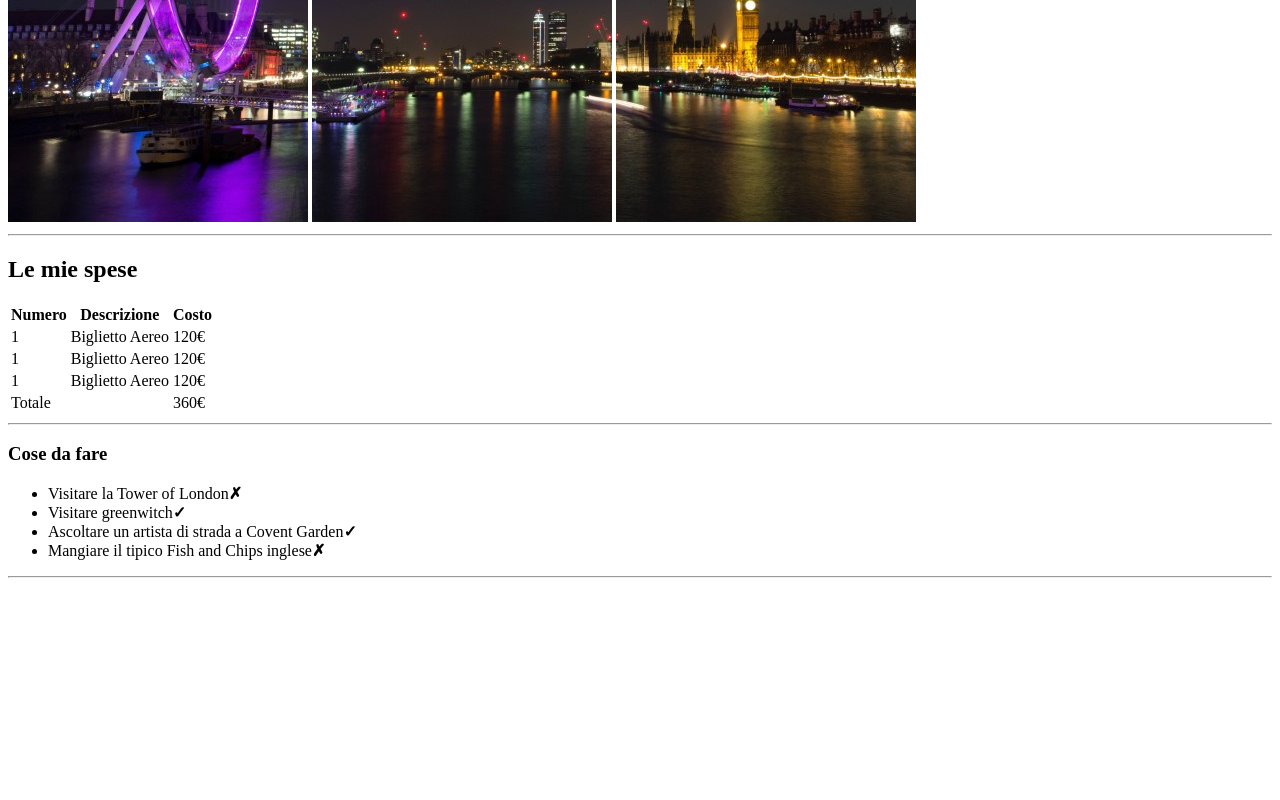
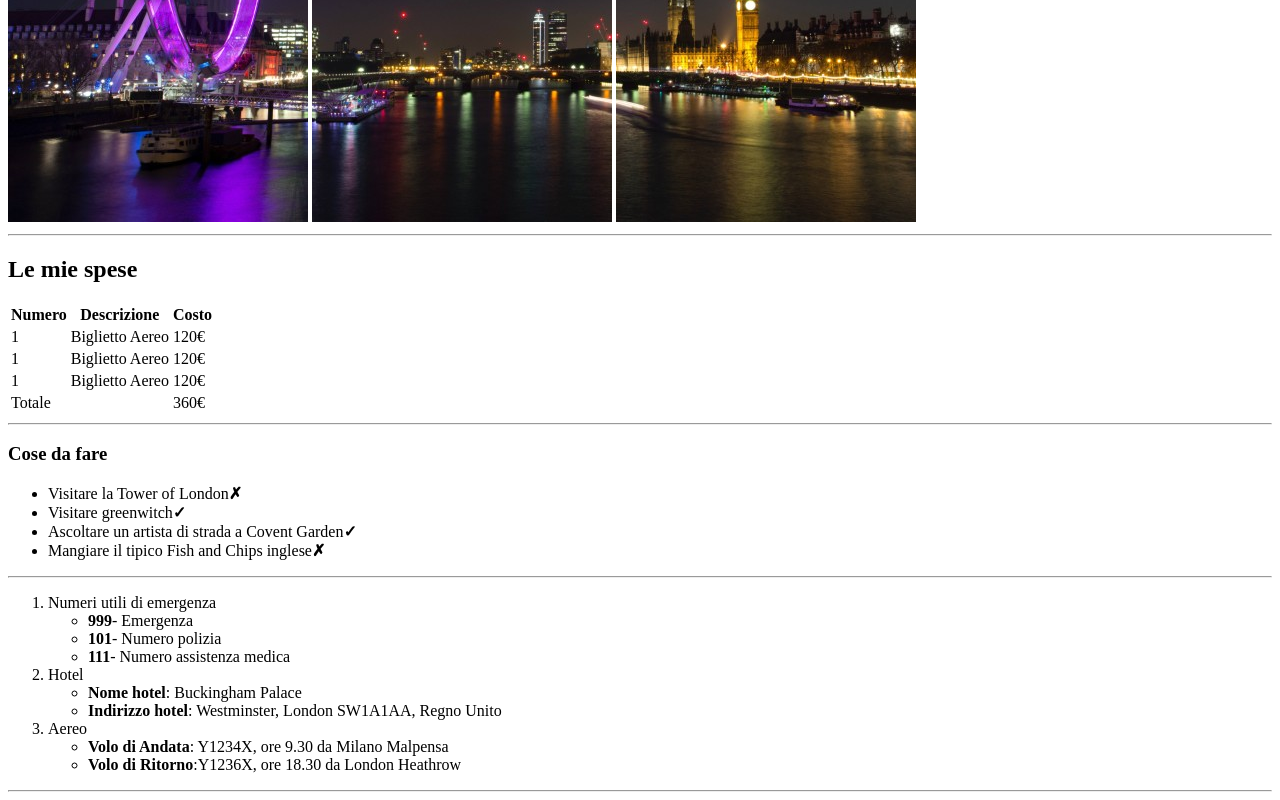
Before and after one commit to AndreaGarofalo/html-london-trip, a plain HTML site: page index.html in a window 1280 px wide. Shown: the part 458-1258 px from the top of the page. Before the commit the page ends 1044 px from the top, so only its background shows below. Drawn offline with Linux system fonts and the light colour scheme.

Commit message:
added info list

```diff
--- a/index.html
+++ b/index.html
@@ -55,6 +55,43 @@
                 <li>Mangiare il tipico Fish and Chips inglese<strong>&#10007;</strong></li>
             </ul>
         <hr>
+            <!-- lista info utili -->
+            <ol>
+                <li>Numeri utili di emergenza
+                    <ul style="list-style-type:circle;">
+                        <li>
+                            <strong>999</strong>- Emergenza
+                        </li>
+                        <li>
+                            <strong>101</strong>- Numero polizia
+                        </li>
+                        <li>
+                            <strong>111</strong>- Numero assistenza medica
+                        </li>
+                    </ul>
+                </li>
+                <li>Hotel
+                    <ul style="list-style-type:circle;">
+                        <li>
+                            <strong>Nome hotel</strong>: Buckingham Palace
+                        </li>
+                        <li>
+                            <strong>Indirizzo hotel</strong>: Westminster, London SW1A1AA, Regno Unito
+                        </li>
+                    </ul>
+                </li>
+                <li>Aereo
+                    <ul style="list-style-type:circle;">
+                        <li>
+                            <strong>Volo di Andata</strong>: Y1234X, ore 9.30 da Milano Malpensa
+                        </li>
+                        <li>
+                            <strong>Volo di Ritorno</strong>:Y1236X, ore 18.30 da London Heathrow
+                        </li>
+                    </ul>
+                </li>
+            </ol>
     </main>
+    <hr>
 </body>
 </html>
```
Lines whose indentation alone changed are shown as unchanged.
